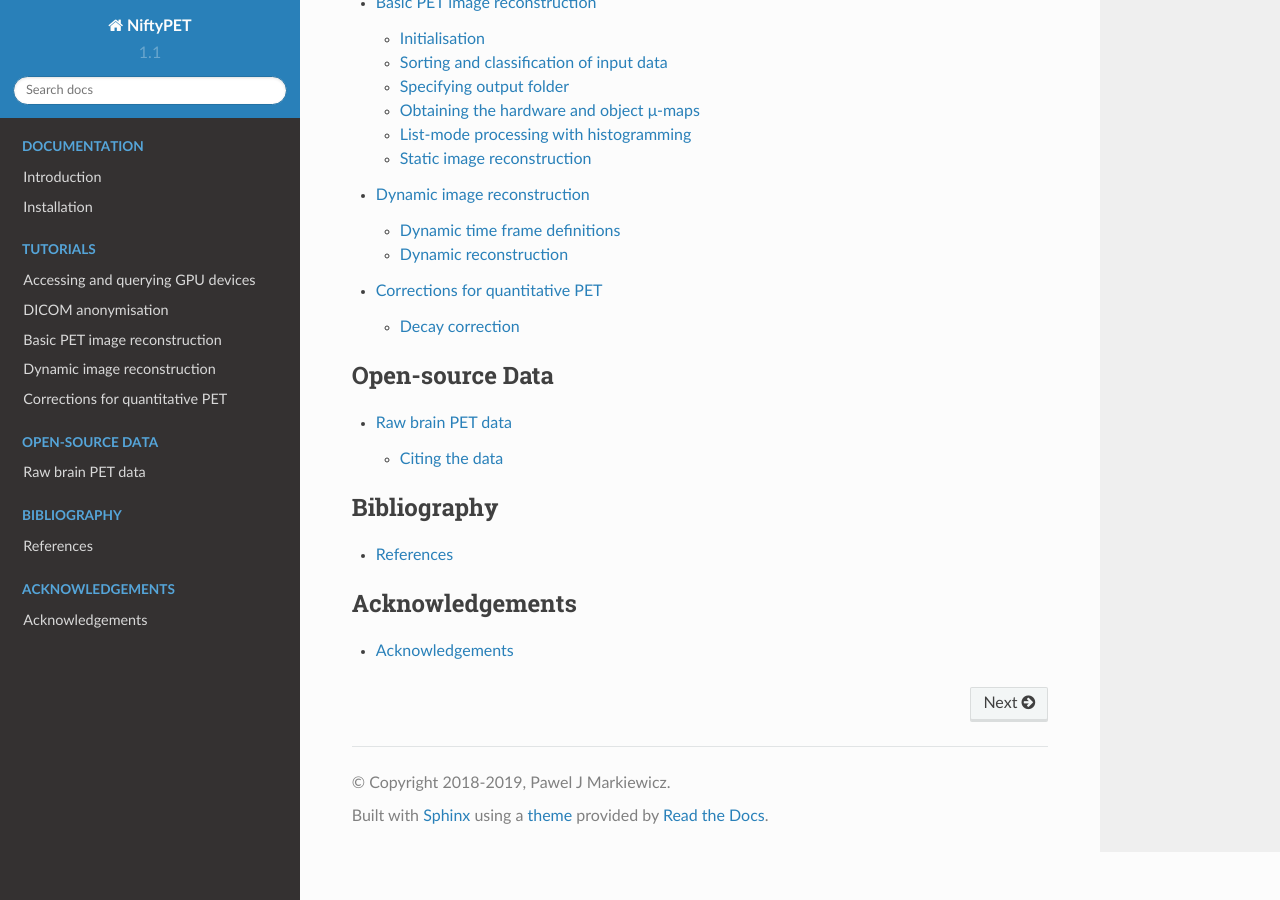
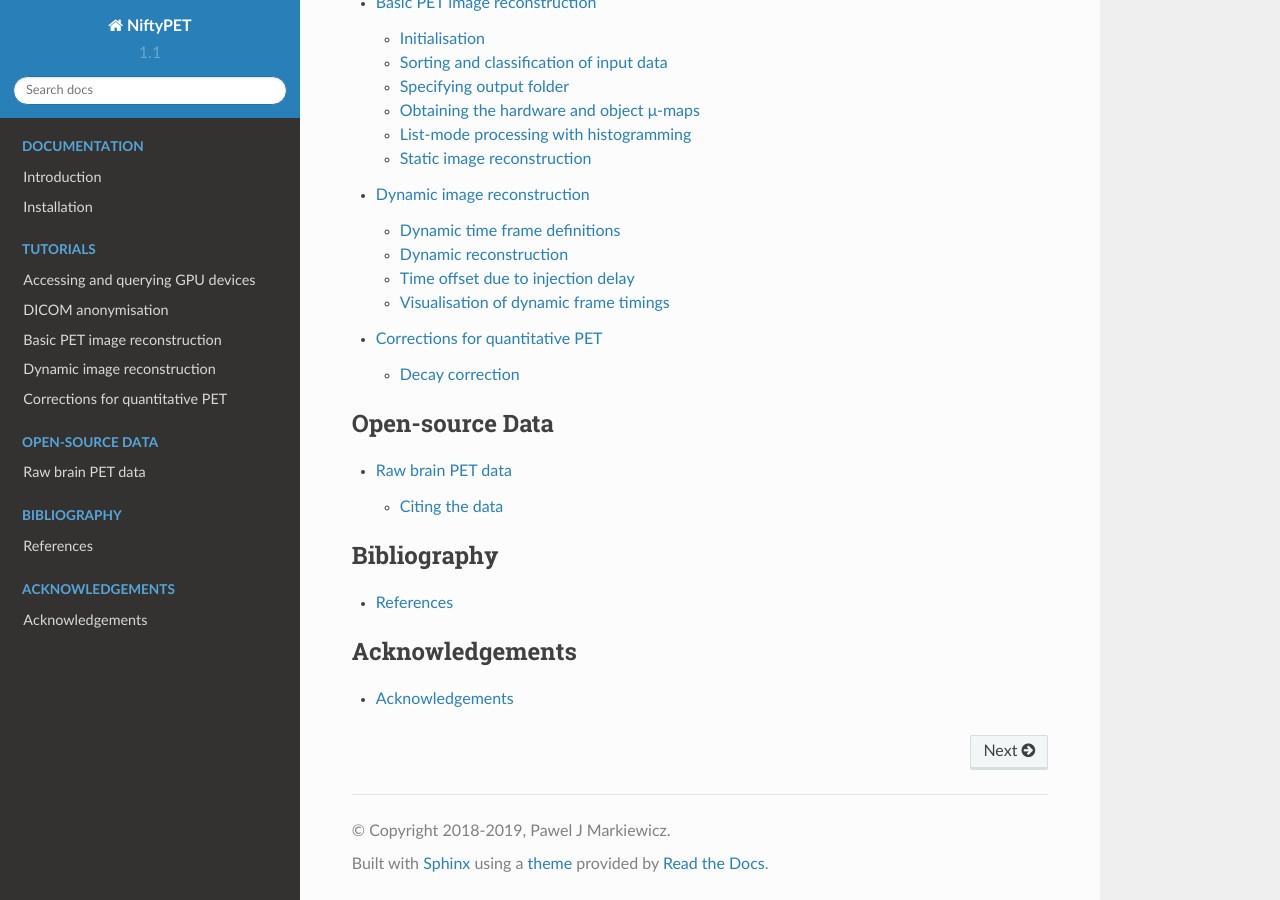
Before and after one commit to NiftyPET/NiftyPET, a Sphinx documentation site: the page built from docs/index.rst, in a window 1280 px wide and 900 px high, scrolled down 1846 px. Built offline with Sphinx 7.4.7 and the Read the Docs theme 2.0.0, drawn with Linux system fonts in a browser that asks for light colours; some of the changed lines change nothing that is shown.

Commit message:
added time offset in dynamic reconstruction due to injection delay and random events.  added also visualisation of dynamic frames.

```diff
--- a/docs/tutorials/dynrecon.rst
+++ b/docs/tutorials/dynrecon.rst
@@ -145,6 +145,8 @@
 
 
 
+
+
 Dynamic reconstruction
 ----------------------
 
@@ -216,3 +218,77 @@
 
       In [19]: recon['fpet']
       Out[19]: '/path/to/NIfTI-output'
+
+
+
+Time offset due to injection delay
+----------------------------------
+
+In most cases the injection is performed with some delay relative to the time of starting the scan.  Also, the first recorded counts will be random events, as the activity is detected from outside the field of view (FOV). The offset caused by the injection delay and random events, can be separated and omitted by running first list mode processing with histogramming, followed by estimating the time offset and accounting for it in the timings of the frames:
+
+   .. code-block:: python
+
+      # histogram the list mode data (in datain dictionary) using scanner parameters (MMRpars)
+      hst = nipet.mmrhist(datain, mMRpars)
+
+      # offset for the time from which meaningful events are detected
+      toff = nipet.lm.get_time_offset(hst)
+
+      # dynamic frame timings
+      frm_timings = nipet.lm.dynamic_timings(frmdef, offset=toff)
+
+The reconstruction is then performed with the augmented timings in the following way:
+
+   .. code-block:: python
+
+      recon = nipet.mmrchain(
+               datain,
+               mMRpars,
+               frames = frm_timings,
+               mu_h = muhdct,
+               mu_o = muodct,
+               itr = 4,
+               fwhm = 0.,
+               outpath = opth,
+               fcomment = '_dyn',
+               store_img = True,
+               store_img_intrmd = True)
+
+Note, that the reconstruction pipeline accepts different definitions of the dynamic frames as shown above.
+
+
+Visualisation of dynamic frame timings
+--------------------------------------
+
+The time frames can be visualised with one line of code:
+
+   .. code-block:: python
+
+      # draw the frame timings over the head-curve
+      nipet.lm.draw_frames(hst, frm_timings)
+
+which plots the timings of dynamic frames over the prompts, delayeds and the difference between the two as shown below in :numref:`fig-toff`.
+
+.. _fig-toff:
+.. figure:: images/hc_dynamic_frames_full.png
+   :scale: 95 %
+   :alt: drawing dynamic frames superimposed on head curve
+
+   The dynamic frame intervals are marked with dashed horizontal black curves on top of the head-curve (prompts and delayeds per second).
+
+
+In order to zoom in to a particular time interval, e.g., from 0s to 150s, and visualise clearly the time offset, the following line of code can be used:
+
+   .. code-block:: python
+
+      # draw the frame timings over the head-curve, with time limits of tlim
+      nipet.lm.draw_frames(hst, frm_timings, tlim = [0, 150])
+
+resulting in the following plot (:numref:`_fig-toff-zoom`):
+
+.. _fig-toff-zoom:
+.. figure:: images/hc_dynamic_frames_0-150s.png
+   :scale: 95 %
+   :alt: drawing dynamic frames superimposed on part of the head curve
+
+   The dynamic frame intervals are marked with dashed horizontal black curves on top of the part of head-curve (prompts and delayeds per second).  Note that almost 30s of list mode data from the beginning is discarded.
```
Also changed, not shown: docs/tutorials/images/hc_dynamic_frames_0-150s.png (added), docs/tutorials/images/hc_dynamic_frames_full.png (added), 1 other file.
